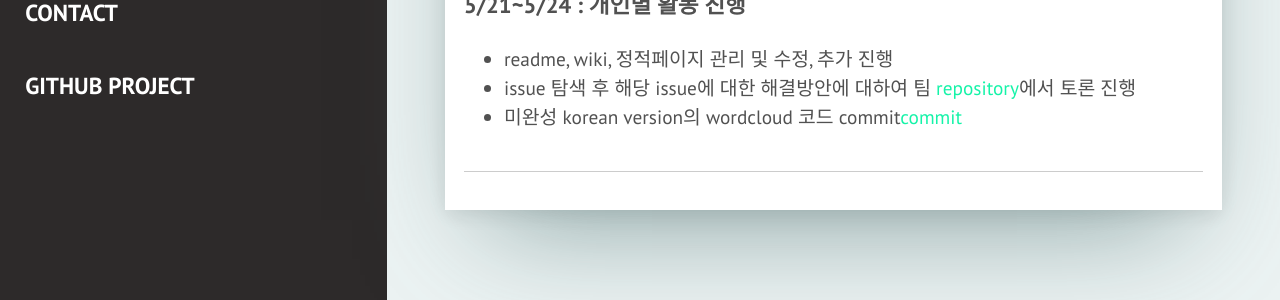
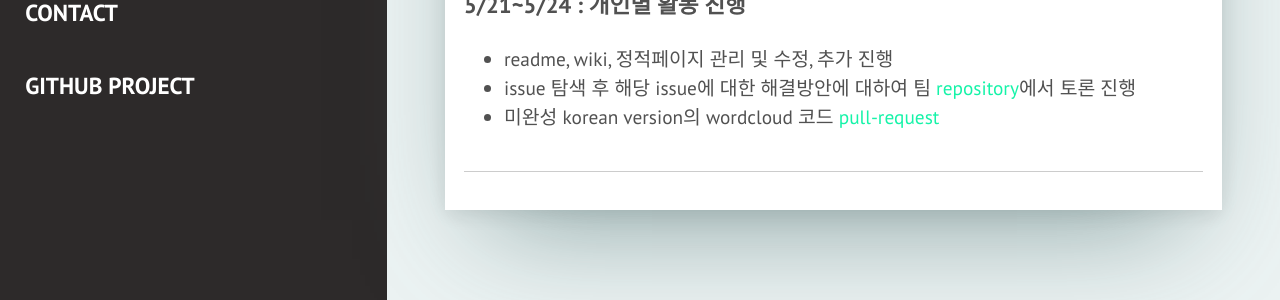
Before and after one commit to davidshyn1/davidshyn1.github.io, a Jekyll site: the page built from _posts/2020-05-22-team-status.md, in a window 1280 px wide and 900 px high, scrolled down 1246 px. Shown: the part 497-797 px from the top of the window. Built offline with Jekyll 4.4.1, drawn with Linux system fonts in a browser that asks for light colours; some web fonts are replaced.

Commit message:
Update 2020-05-22-team-status.md

```diff
--- a/_posts/2020-05-22-team-status.md
+++ b/_posts/2020-05-22-team-status.md
@@ -39,7 +39,7 @@ description : Team Status until now
 ### 5/21~5/24 : 개인별 활동 진행
 - readme, wiki, 정적페이지 관리 및 수정, 추가 진행
 - issue 탐색 후 해당 issue에 대한 해결방안에 대하여 팀 [repository][repository]에서 토론 진행
-- 미완성 korean version의 wordcloud 코드 commit[commit]
+- 미완성 korean version의 wordcloud 코드 [pull-request][commit]
 
 [konlpy]: https://github.com/konlpy/konlpy
 [repository]: https://github.com/20-1-SKKU-OSS/2020-1-OSS-5/issues/2
```
